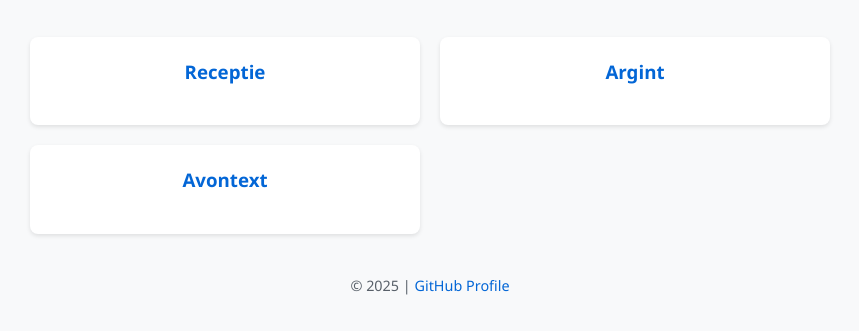
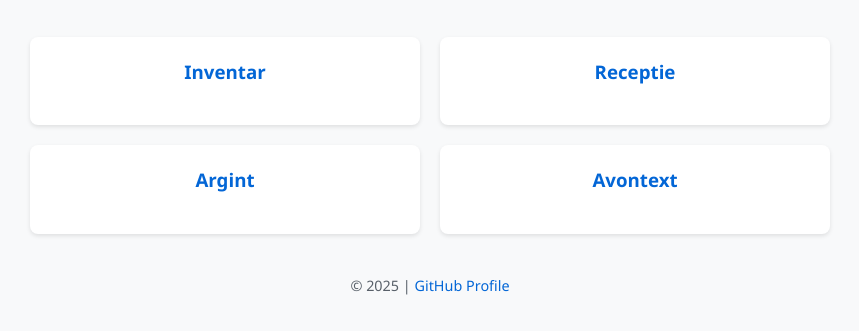
Before and after one commit to simproving/simproving.github.io, a plain HTML site: page index.html in a window 1280 px wide. Shown: the part 143-474 px from the top of the page, without its empty margins (210-1069 px from the left). Drawn offline with Linux system fonts and the light colour scheme.

Commit message:
Add inventar

```diff
--- a/index.html
+++ b/index.html
@@ -74,6 +74,10 @@
     <main>
         <div class="project-grid">
             <!-- Project cards - Add your GitHub Pages projects here -->
+            <a href="https://simproving.github.io/inventar/" class="project-card">
+                <h3>Inventar</h3>
+
+            </a>
             <a href="https://simproving.github.io/receptie/" class="project-card">
                 <h3>Receptie</h3>
 
```
